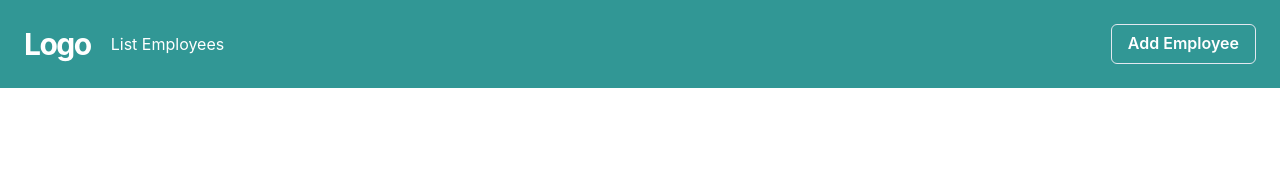
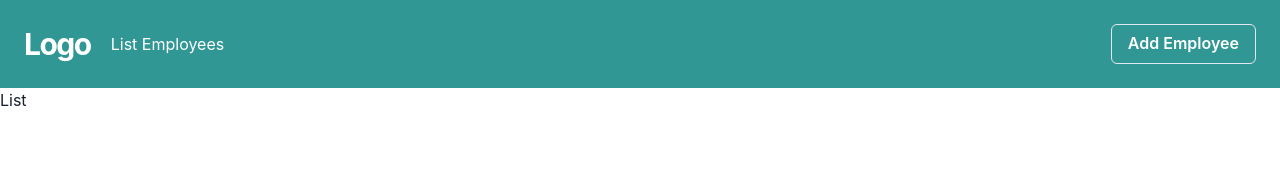
Before and after one commit to danyabdo94/employee-management-system, a React (Create React App) app: page / in a window 1280 px wide. Shown: the top 178 px of the page. Built offline with nearby package versions, Linux system fonts and the light colour scheme.

Commit message:
Add empty component for list

```diff
--- /dev/null
+++ b/src/components/employees-list/employees-list.tsx
@@ -0,0 +1,3 @@
+export default function EmployeesList(): JSX.Element {
+    return <div>List</div>;
+}
--- a/src/components/index.tsx
+++ b/src/components/index.tsx
@@ -1 +1,2 @@
 export { default as Header } from "./header/header";
+export { default as EmployeesList } from "./employees-list/employees-list";
--- a/src/pages/home/home.tsx
+++ b/src/pages/home/home.tsx
@@ -1,8 +1,15 @@
-import { Header } from "../../components";
+import { Switch, Route } from "react-router-dom";
+import { Header, EmployeesList } from "../../components";
+
 function Home(): JSX.Element {
     return (
         <div>
             <Header></Header>
+            <Switch>
+                <Route path="/">
+                    <EmployeesList />
+                </Route>
+            </Switch>
         </div>
     );
 }
```
